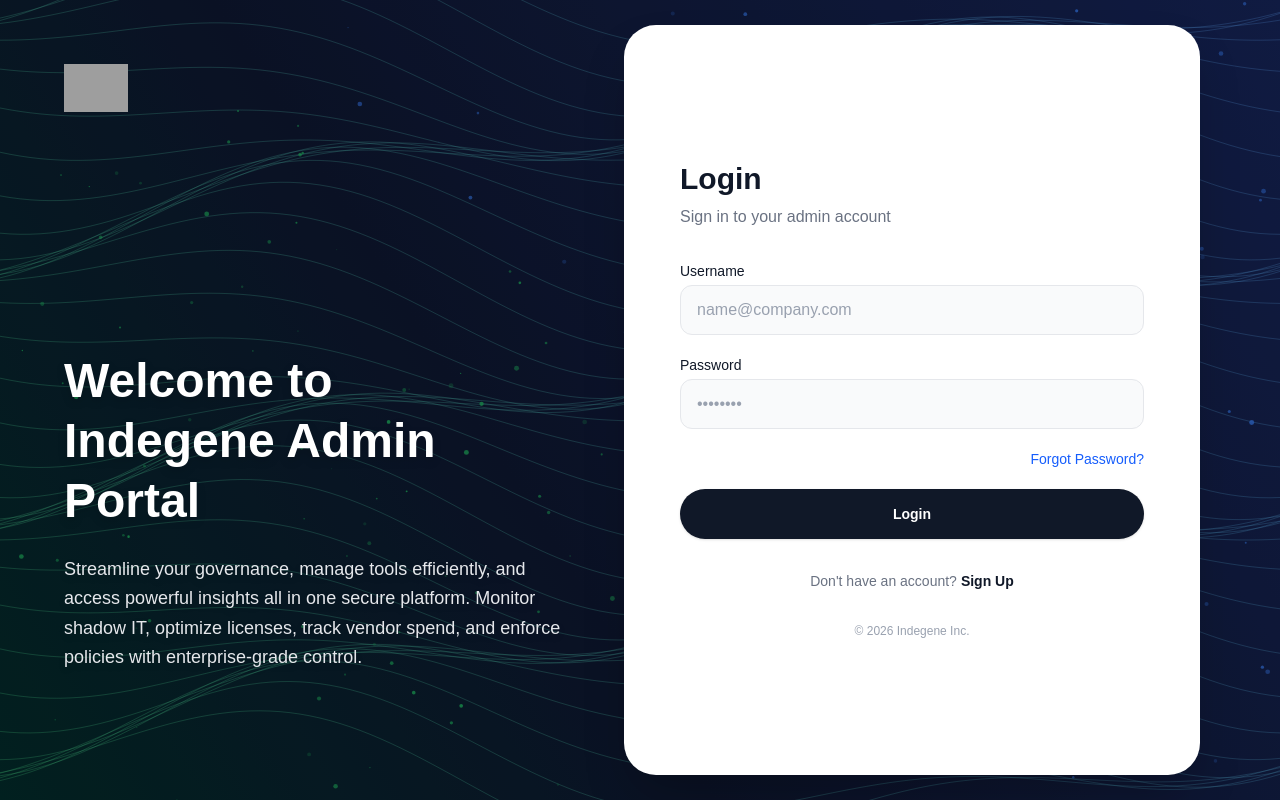
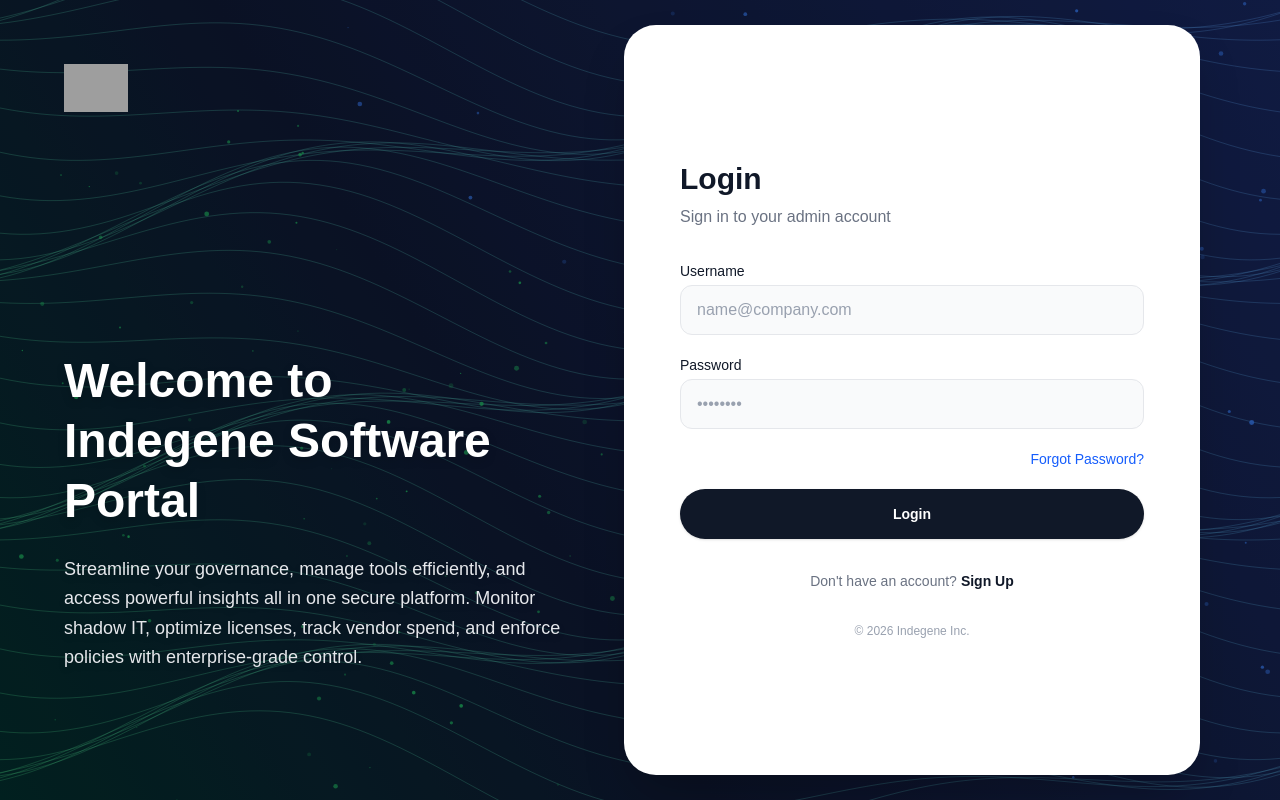
Before and after one commit to Suma-Skysecure/POC_Indegene, a Next.js app: page /login in a window 1280 px wide. Built offline with nearby package versions, Linux system fonts and the light colour scheme; no server answers; grey boxes are pictures that could not be loaded.

Commit message:
review-pop_up

```diff
--- a/src/app/login/page.js
+++ b/src/app/login/page.js
@@ -201,7 +201,7 @@
             <h1 className="text-4xl lg:text-5xl font-bold mb-6 leading-tight drop-shadow-lg">
               Welcome to <br />
               <span className="text-white">
-                Indegene Admin Portal
+                Indegene Software Portal
               </span>
             </h1>
             <p className="text-gray-200 text-lg leading-relaxed max-w-lg drop-shadow-md mb-8">
```
